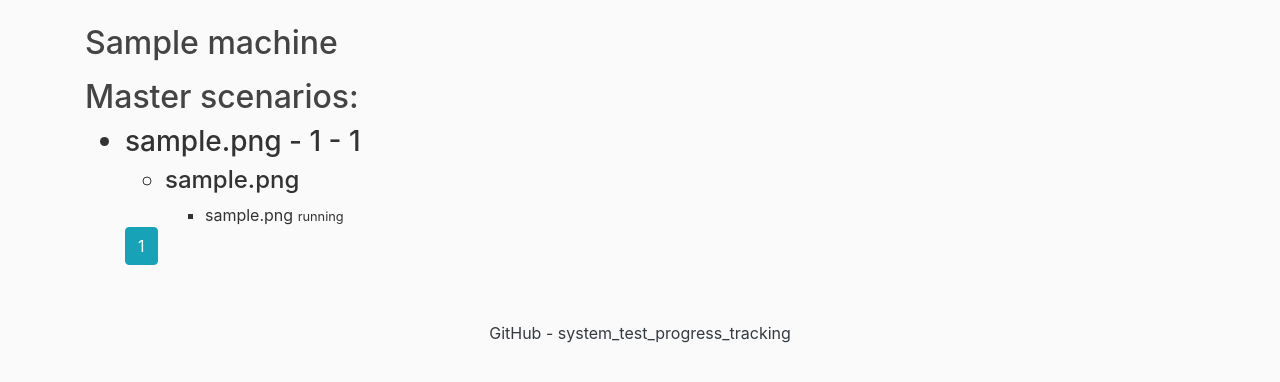
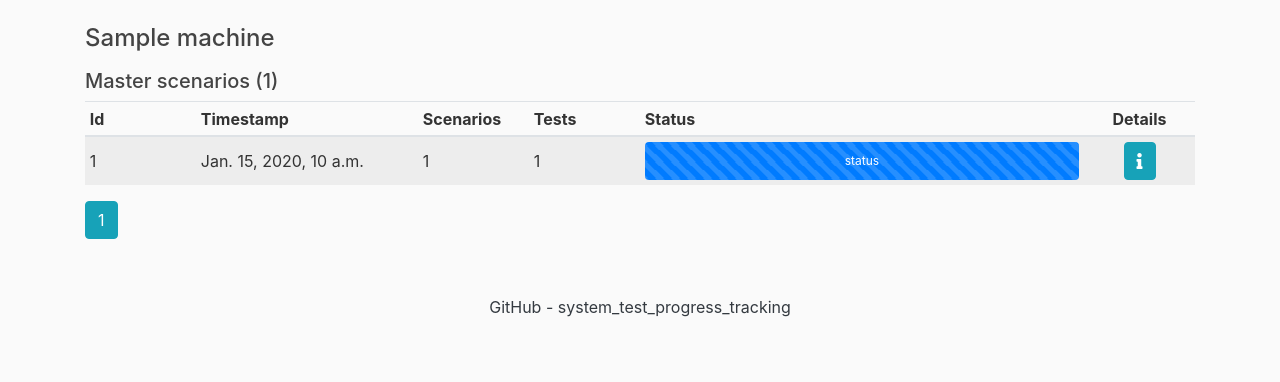
Before and after one commit to TobKed/system_test_progress_tracking, a Django app: page /machine/1 in a window 1280 px wide. Shown: the part 56-438 px from the top of the page. Run offline with Django 3.2, Linux system fonts and the light colour scheme; tables that the repository leaves empty hold one stand-in row (values such as "Sample post"); some libraries are stand-ins or nearby versions.

Commit message:
improve machine detail template

```diff
--- a/system_test_progress_tracking/progress_tracking/templates/progress_tracking/machine_detail.html
+++ b/system_test_progress_tracking/progress_tracking/templates/progress_tracking/machine_detail.html
@@ -2,35 +2,51 @@
 {% block content %}
     <article class="media content-section">
         <div class="media-body">
-            <h2 class="article-title">{{ machine.machine_name }}</h2>
+            <h4 class="article-title">{{ machine.machine_name }}</h4>
             <p class="article-content">
-                <h2>Master scenarios:</h2>
-                <ul>
-                    {% for dry_run_data in dry_run_datas %}
-                        <li class="h3">{{ dry_run_data.master_scenario }} - {{ dry_run_data.master_scenario.scenarios_count }} - {{ dry_run_data.master_scenario.tests_count }}</li>
-                            <ul>
-                                {% for scenario in dry_run_data.master_scenario.scenarios.all %}
-                                    <li class="h4">{{scenario }}</li>
-                                        <ul>
-                                            {% for test in scenario.tests.all %}
-                                                <li>{{ test }} <span class="small">{{ test.status }}</span></li>
-                                                    {% empty %}
-                                                <li>No tests</li>
-                                            {% endfor %}
-                                        </ul>
-                                {% empty %}
-                                    <li>No scenarios</li>
-                                {% endfor %}
-                            </ul>
+                <h5>Master scenarios ({{ page_obj.paginator.count }})</h5>
+                    <table id="mytable" class="table table-bordred table-striped table-hover table-sm">
 
-                    {% empty %}
-                        <li>No master scenarios</li>
-                    {% endfor %}
+                        <thead>
+                            <th>Id</th>
+                            <th>Timestamp</th>
+                            <th>Scenarios</th>
+                            <th>Tests</th>
+                            <th>Status</th>
+                            <th class=" text-center">Details</th>
+                        </thead>
+
+                        <tbody>
+                            {% for dry_run_data in dry_run_datas %}
+                                <tr>
+                                    <td class="align-middle" style="width: 10%">{{ dry_run_data.pk }}</td>
+                                    <td class="align-middle" style="width: 20%">{{ dry_run_data.timestamp }}</td>
+                                    <td class="align-middle" style="width: 10%">{{ dry_run_data.master_scenario.scenarios_count }}</td>
+                                    <td class="align-middle" style="width: 10%">{{ dry_run_data.master_scenario.tests_count }}</td>
+                                    <td class="align-middle" style="width: 40%">
+                                        <div class="progress" style="height: 38px;">
+                                            <div class="progress-bar progress-bar-striped progress-bar-animated" role="progressbar" aria-valuenow="100" aria-valuemin="0" aria-valuemax="100" style="width: 100%">status</div>
+                                        </div>
+                                    </td>
+                                    </td>
+                                    <td class="align-middle text-center" style="width: 10%">
+                                        <a href="#" class="btn btn-info btn-xs" data-toggle="tooltip" title="Info"><span class="fas fa-info xs"></span></a>
+                                    </td>
+                                </tr>
+                            {% empty %}
+                                <tr>
+                                    <td colspan="7">No master scenarios</td>
+                                </tr>
+                            {% endfor %}
+                        </tbody>
+                    </table>
+
+                    <div class="clearfix"></div>
 
                     <!-- PAGINATOR START-->
                     {% include 'progress_tracking/paginator.html' %}
                     <!-- PAGINATOR END -->
-                </ul>
+
             </p>
         </div>
     </article>
```
